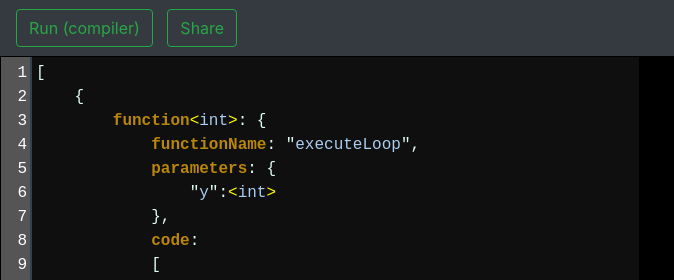
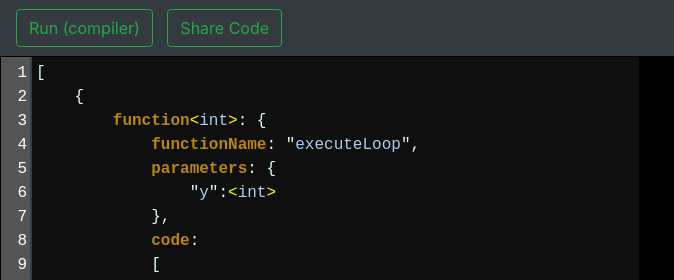
Before and after one commit to Muvels/JsonScript, a website: page docs/index.html in a window 1280 px wide. Shown: the top 280 px of the page, 0-674 px from the left. Drawn offline with nearby package versions, Linux system fonts and the light colour scheme.

Commit message:
fix: ide ui change

```diff
--- a/docs/index.html
+++ b/docs/index.html
@@ -31,7 +31,7 @@
             Run (compiler)
           </button>
           <button type="button" class="btn btn-outline-success" data-toggle="modal" data-target="#shareModal">
-            Share
+            Share Code
           </button>
         </div>
         <form class="form-inline my-2 my-lg-0">
```
